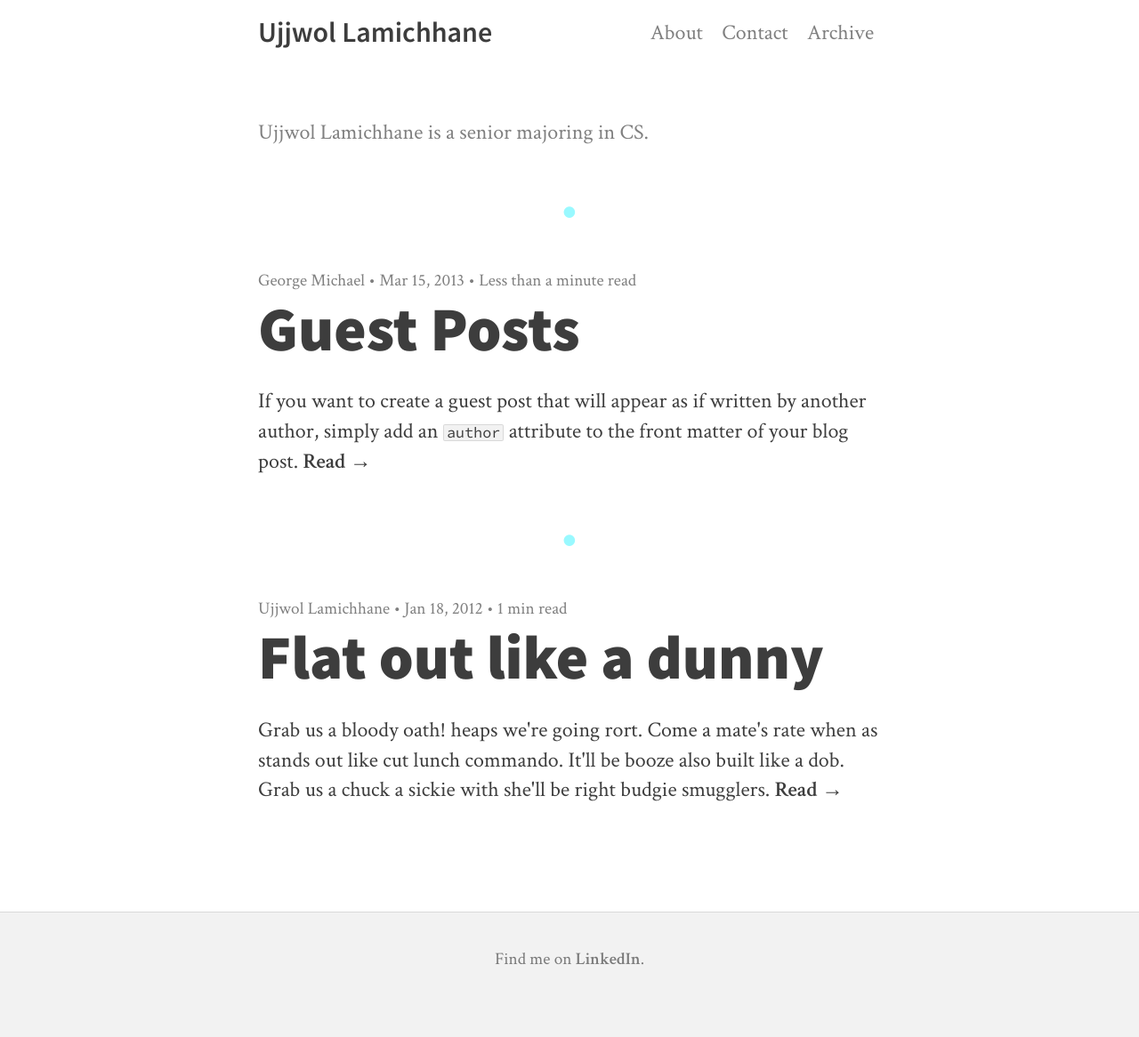
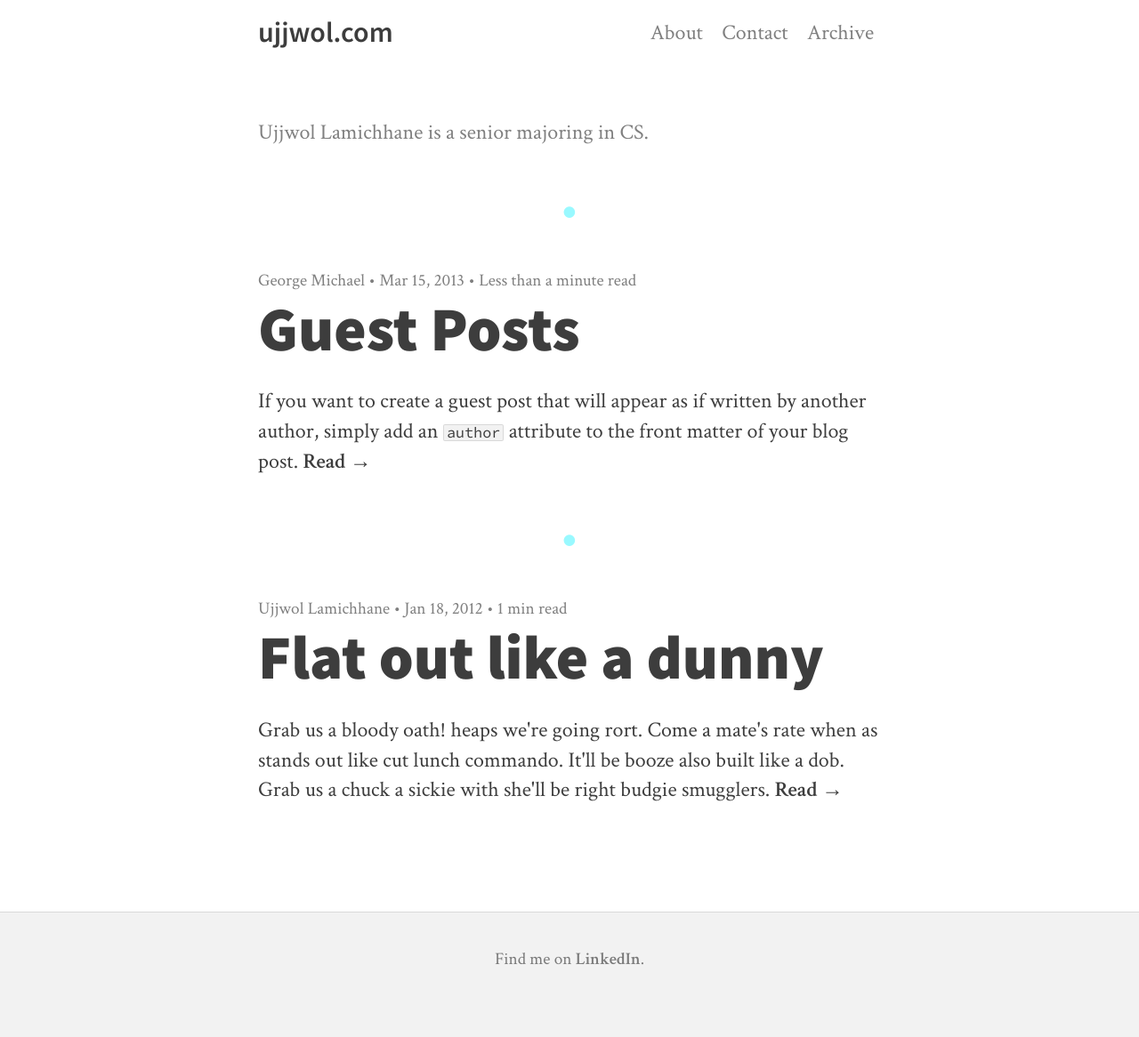
Before and after one commit to Ujjwol/ujjwol.github.io, a Jekyll site: the page built from index.html, in a window 1280 px wide. Shown: the whole page at 89% size. Built offline with Jekyll 4.4.1, drawn with Linux system fonts in a browser that asks for light colours; nearby versions of some CDN libraries; the list of posts is cut into pages by our own code.

Commit message:
Update _config.yml

```diff
--- a/_config.yml
+++ b/_config.yml
@@ -1,6 +1,6 @@
 
 # The name of your website.
-name: Ujjwol Lamichhane
+name: ujjwol.com
 
 description:
 
```
